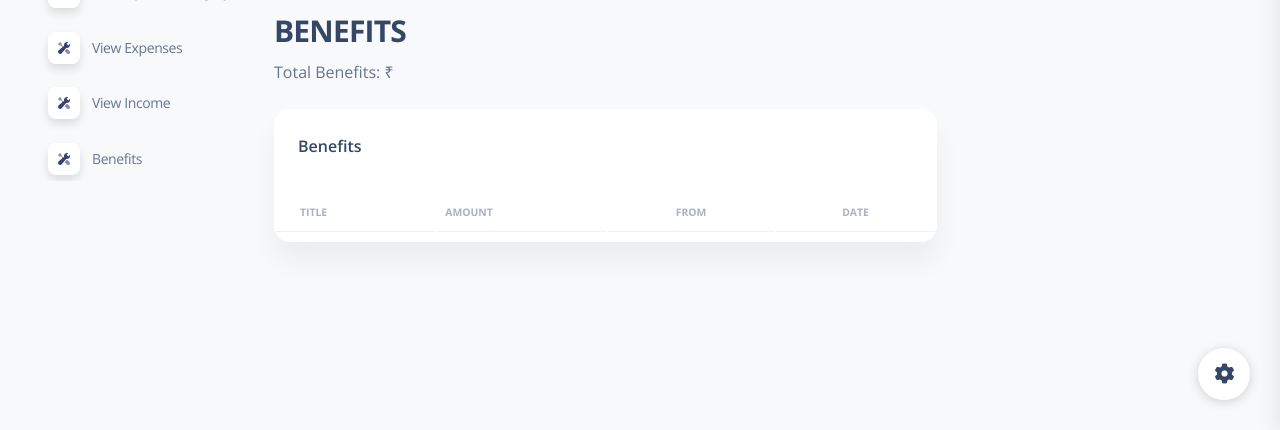
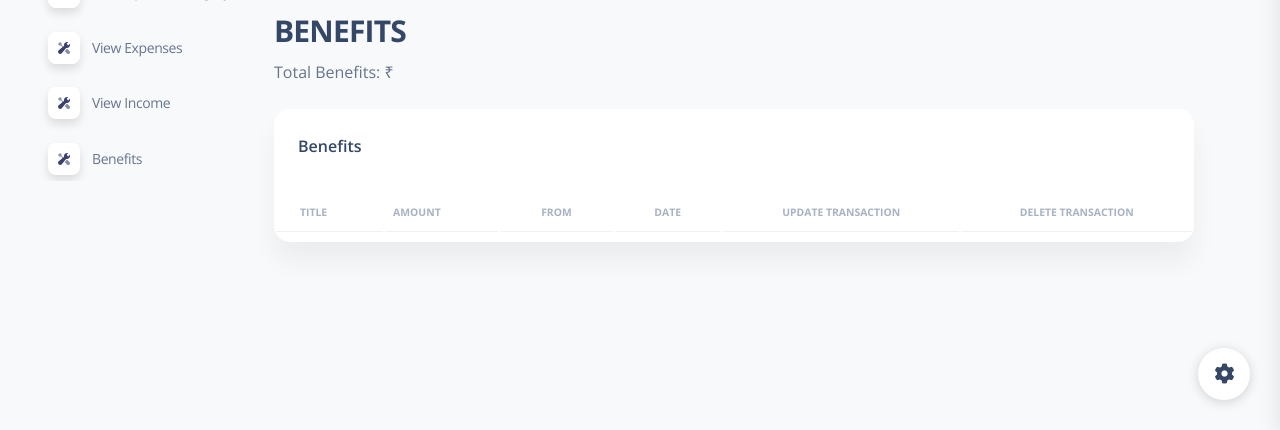
Before and after one commit to SanyaNanda/quantum_personal_finance, a Django app: template templates/benefits/benefits.html in a window 1280 px wide; the page is wider, and only the part inside the window is pictured. Shown: the part 370-800 px from the top of that part. Run offline with Django 4.2, Linux system fonts and the light colour scheme; the template is opened without the code that fills it: values that come from a table or form of the project are taken from there, others are empty; the visitor is signed in with stand-in values (Sample User, id 1); data comes from the database, SQL or seed files in the repository; some libraries are stand-ins or nearby versions.

Commit message:
benefits edit-delete corrected

```diff
--- a/benefits/urls.py
+++ b/benefits/urls.py
@@ -8,7 +8,7 @@ app_name = 'benefits'
 
 urlpatterns = [
    path('home/<username>/', BenefitsView,name="benefit-add-n-list"),
-   path('home/<username>/<int:id>', UpdateBenefitsView,name="update-benefit"),
-   path('home/<username>/<int:id>', DeleteBenefitsView,name="delete-benefit")
+   path('update-benefit/<username>/<int:id>', UpdateBenefitsView,name="update-benefit"),
+   path('delete-benefit/<username>/<int:id>', DeleteBenefitsView,name="delete-benefit")
 
 ]
--- a/benefits/views.py
+++ b/benefits/views.py
@@ -51,7 +51,7 @@ def UpdateBenefitsView(request, username=None, id=None):
     return render(request, template, context)
 
 ####################################################################
-def DeleteBenefitsView(username=None, id=None):
+def DeleteBenefitsView(request, username=None, id=None):
     Benefits.objects.filter(profile__username=username,id=id).delete()
     return redirect('benefits:benefit-add-n-list', username=username)
 
--- a/templates/benefits/benefits.html
+++ b/templates/benefits/benefits.html
@@ -30,7 +30,7 @@
     <h3>BENEFITS</h3>
     <p> Total Benefits: ₹{{ total_benefit }}</p>
       <div class="row my-4">
-        <div class="col-lg-8 col-md-6 mb-md-0 mb-4">
+        <div class="col-lg-11 col-md-11 mb-md-0 mb-4">
           <div class="card">
             <div class="card-header pb-0">
               <div class="row">
@@ -48,6 +48,8 @@
                       <th class="text-uppercase text-secondary text-xxs font-weight-bolder opacity-7 ps-2">Amount</th>
                       <th class="text-center text-uppercase text-secondary text-xxs font-weight-bolder opacity-7">From</th>
                       <th class="text-center text-uppercase text-secondary text-xxs font-weight-bolder opacity-7">Date</th>
+                      <th class="text-center text-uppercase text-secondary text-xxs font-weight-bolder opacity-7">Update Transaction</th>
+                      <th class="text-center text-uppercase text-secondary text-xxs font-weight-bolder opacity-7">Delete Transaction</th>
                     </tr>
                   </thead>
                   <tbody>
@@ -69,13 +71,13 @@
                       <td class="align-middle text-center text-sm">
                         <span class="text-xs font-weight-bold"> {{ benefit.time_stamp }} </span>
                       </td>
-                      <td class="align-middle">
-                        <a href="{% url 'benefits:update-benefit' user.username benefit.id%}">
+                      <td class="align-middle text-center text-sm">
+                        <a href="{% url 'benefits:update-benefit' user.username benefit.id %}">
                           <i class="fa fa-edit"></i>
                         </a>
                       </td>
-                      <td class="align-middle">
-                        <a href="{% url 'benefits:delete-benefit' user.username benefit.id%}">
+                      <td class="align-middle text-center text-sm">
+                        <a href="{% url 'benefits:delete-benefit' user.username benefit.id %}">
                           <i class="fa fa-trash"></i>
                         </a>
                       </td>
```
